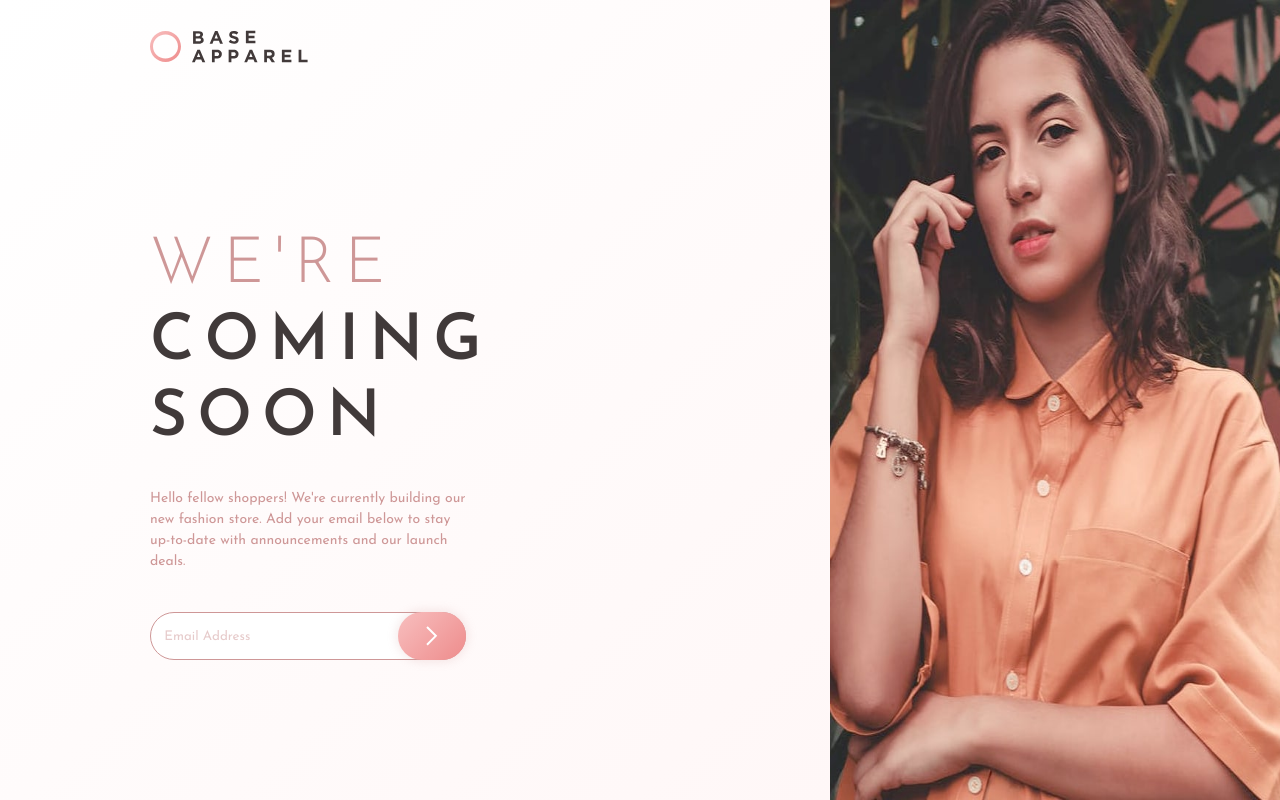
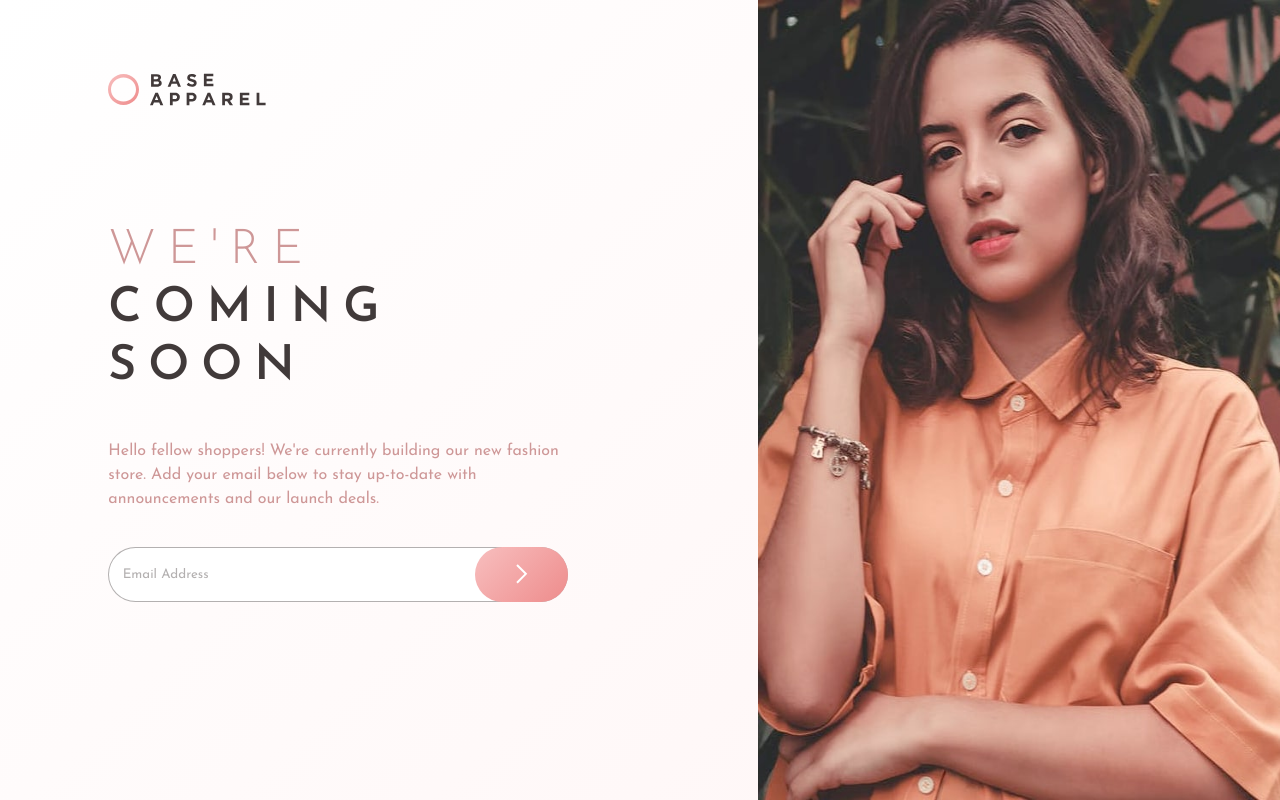
Before and after one commit to mostafamohamed1/-Base-Apparel-coming-soon-page-solution, a plain HTML site: page index.html in a window 1280 px wide. Drawn offline with Linux system fonts and the light colour scheme.

Commit message:
Solution #

```diff
--- a/index.html
+++ b/index.html
@@ -20,22 +20,24 @@
       <div class="logo">
         <img src="./images/logo.svg" alt="logo" />
       </div>
-      <div class="img">
+
+      <div class="hero-img">
         <picture>
           <source
             srcset="./images/hero-desktop.jpg"
-            media="(min-width: 391px)"
+            media="(min-width: 800px)"
           />
-          <img src="./images/hero-mobile.jpg" alt="hero img" />
+          <img class="" src="./images/hero-mobile.jpg" alt="hero img" />
         </picture>
       </div>
+
       <div class="content">
-        <h1>
+        <h1 class="heading-1">
           <span>we're</span>
           coming<br />
           soon
         </h1>
-        <p>
+        <p class="text">
           Hello fellow shoppers! We're currently building our new fashion store.
           Add your email below to stay up-to-date with announcements and our
           launch deals.
@@ -50,9 +52,17 @@
               class="email"
               placeholder="Email Address"
             />
-            <img src="./images/icon-error.svg" alt="icon error" />
-            <button>
-              <img src="./images/icon-arrow.svg" alt="icon arrow" />
+            <img
+              class="icon-err"
+              src="./images/icon-error.svg"
+              alt="icon error"
+            />
+            <button class="btn">
+              <img
+                class="icon"
+                src="./images/icon-arrow.svg"
+                alt="icon arrow"
+              />
             </button>
             <label for="email">Please provide a valid email</label>
           </div>
--- a/sass/main.scss
+++ b/sass/main.scss
@@ -1,14 +1,20 @@
 @import url("https://fonts.googleapis.com/css2?family=Josefin+Sans:wght@300;400;600&display=swap");
 
 :root {
-  --clr-red-200: hsl(0, 36%, 70%);
-  --clr-red-400: hsl(0, 93%, 68%);
-  --clr-red-700: hsl(0, 6%, 24%);
+  --clr-red-200: #ce9797;
+  --clr-red-400: #f96262;
+  --clr-red-700: #413a3a;
 
   --gradient-1: linear-gradient(135deg, hsl(0, 0%, 100%), hsl(0, 100%, 98%));
   --gradient-2: linear-gradient(135deg, hsl(0, 80%, 86%), hsl(0, 74%, 74%));
 
   --ff: "Josefin Sans", sans-serif;
+}
+
+@mixin breakpoint {
+  @media screen and (min-width: "800px") {
+    @content;
+  }
 }
 
 * {
@@ -32,167 +38,155 @@ img {
   display: block;
 }
 
-span {
+main {
+  --gap: 10px;
+
+  @include breakpoint {
+    height: 100vh;
+    width: 100%;
+    display: grid;
+    grid-template-columns: repeat(12, 1fr);
+    grid-template-rows: repeat(7, 1fr);
+    column-gap: calc(2 * var(--gap));
+    row-gap: var(--gap);
+  }
+  background-image: var(--gradient-1), var(--gradient-2);
+}
+
+.logo {
+  grid-column: 2/6;
+  grid-row: 1/2;
+
+  @include breakpoint {
+    align-self: end;
+    padding: 0;
+  }
+
+  padding: 2em;
+  align-self: center;
+}
+
+.hero-img {
+  grid-column: 8/-1;
+  grid-row: 1 / -1;
+
+  & img {
+    width: 100%;
+    height: 100%;
+  }
+}
+
+.content {
+  display: grid;
+  @include breakpoint {
+    grid-column: 2/8;
+    grid-row: 2 / -1;
+    row-gap: var(--gap);
+    column-gap: calc(5 * var(--gap));
+    grid-template-columns: repeat(4, 1fr);
+    grid-template-rows: repeat(6, 1fr);
+    max-width: none;
+    text-align: left;
+  }
+  margin: 0 auto 3em;
+  max-width: 70%;
+  text-align: center;
+
+  & .heading-1 {
+    font-size: 3em;
+    font-weight: 600;
+    color: var(--clr-red-700);
+    text-transform: uppercase;
+    line-height: 1.2;
+    letter-spacing: 12px;
+    @include breakpoint {
+      grid-row: 2/4;
+      margin-block: 0;
+    }
+    margin-block: 1em;
+
+    & span {
       display: block;
       color: var(--clr-red-200);
       font-weight: 300;
     }
-
-h1 {
-  text-transform: uppercase;
-  font-weight: 600;
-  color: var(--clr-red-700);
   }
 
-main {
-  width: 100%;
-  min-height: 100vh;
-  background-image: var(--gradient-1);
+  & .text {
+    @include breakpoint {
+      grid-row: 4/5;
+      color: var(--clr-red-200);
+      font-weight: 400;
+      margin-bottom: 0;
+    }
+    margin-bottom: 1em;
+    color: var(--clr-red-200);
+    font-weight: 400;
   }
 
-@media screen and (min-width: 391px) {
-  main {
-    display: grid;
-    grid-template-areas:
-      "lg lg lg  im im im im"
-      "co co co  im im im im"
-      "co co co  im im im im";
+  & form {
+    grid-row: 5/6;
+    width: 100%;
+
+    & .form-control {
+      --height: 55px;
+      position: relative;
+
+      & .email {
+        --b-clr: rgb(65 58 58/ 0.4);
+        padding: 1em;
+        height: var(--height);
+        width: 100%;
+        display: inline-block;
+        border: 1px solid var(--b-clr);
+        border-radius: var(--height);
+        font-family: var(--ff);
+
+        &::placeholder {
+          color: var(--b-clr);
         }
       }
 
-.logo {
-  padding-block: 30px;
-  padding-inline-start: 37px;
+      & .email:not(:focus):invalid + .icon-err,
+      & .email:not(:focus):invalid ~ label {
+        display: inline-block;
       }
 
-.content {
-  padding-bottom: 4em;
+      & .btn {
         display: flex;
         align-items: center;
-  flex-direction: column;
+        justify-content: center;
+        position: absolute;
+        top: 0;
+        right: 0;
+        width: calc(var(--height) * 1.7);
+        height: var(--height);
+        border: none;
+        background-image: var(--gradient-2);
+        border-radius: var(--height);
+        cursor: pointer;
       }
 
-@media screen and (min-width: 391px) {
-  .logo {
-    grid-area: lg;
+      & .icon-err {
+        position: absolute;
+        right: calc(var(--height) * 2);
+        top: 30%;
+        transform: translateY(-50%);
+        display: none;
       }
 
-  .img {
-    grid-area: im;
+      & label {
+        padding-left: 1em;
+        font-size: 0.82em;
+        color: var(--clr-red-400);
+        display: none;
       }
-
-  .img img {
-    height: 100%;
-  }
-  .content {
-    padding-bottom: 0;
-    grid-area: co;
-    display: block;
-    width: 60%;
-  }
-
-  .logo,
-  .content {
-    padding-left: 150px;
     }
   }
 
-.content h1 {
-  line-height: 1;
-  margin-top: 65px;
-  letter-spacing: 10px;
-  text-align: center;
-  font-size: 2.5em;
-}
-
-.content p {
-  padding-top: 30px;
-  padding-inline: 25px;
-  text-align: center;
-  font-weight: 400;
-  font-size: 14px;
-  color: var(--clr-red-200);
-}
-
-.content form {
-  width: 100%;
-  padding-top: 40px;
-  padding-inline: 32px;
-  display: block;
-}
-
-.form-control {
-  position: relative;
-}
-
-form .email {
-  font-family: var(--ff);
-  height: 48px;
-  display: inline-block;
-  padding: 1em;
-  border: 1px solid var(--clr-red-200);
-  border-radius: 48px;
-  width: 100%;
-}
-
-form .email:focus {
-  outline: none;
-}
-
-form .email::placeholder {
-  color: var(--clr-red-200);
-  opacity: 0.5;
-}
-
-form button {
-  width: 68px;
-  height: 48px;
-  display: inline-block;
-  border-radius: 48px;
-  position: absolute;
-  right: 0;
-  top: 0;
-  display: flex;
-  align-items: center;
-  justify-content: center;
-  background-image: var(--gradient-2);
-  border: none;
-  box-shadow: 0 0 10px 2px hsla(0, 36%, 70%, 0.2);
-  cursor: pointer;
-}
-
-form .form-control > img {
-  position: absolute;
-  right: 80px;
-  top: 40%;
-  translate: 0 -50%;
-  display: none;
-}
-
-form label {
-  font-size: 12px;
-  padding-left: 1em;
-  color: var(--clr-red-400);
-  display: none;
-}
-
-input:not(:focus):invalid + img {
-  display: inline-block;
-}
-
-.form-control input:not(:focus):invalid ~ label {
-  display: block;
-}
-
-@media screen and (min-width: 391px) {
-  .content form,
-  .content p,
-  .content h1 {
-    text-align: left;
-    padding-left: 0;
-  }
-  .content h1 {
-    line-height: 1.2;
-    font-size: 4em;
+  & .heading-1,
+  & .text,
+  & form {
+    grid-column: 1/4;
   }
 }
```
Also changed, not shown: css/main.min.css. Lines whose indentation alone changed are shown as unchanged.
